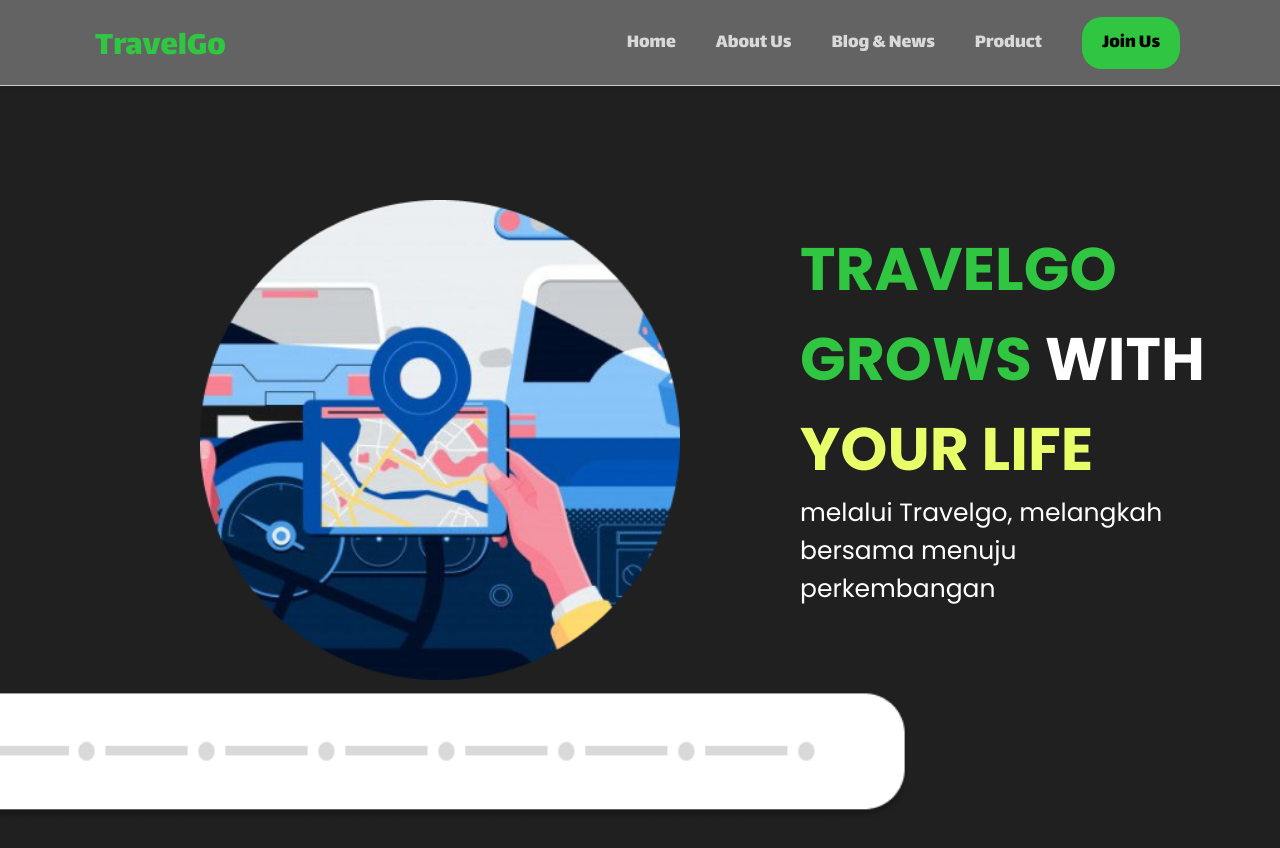
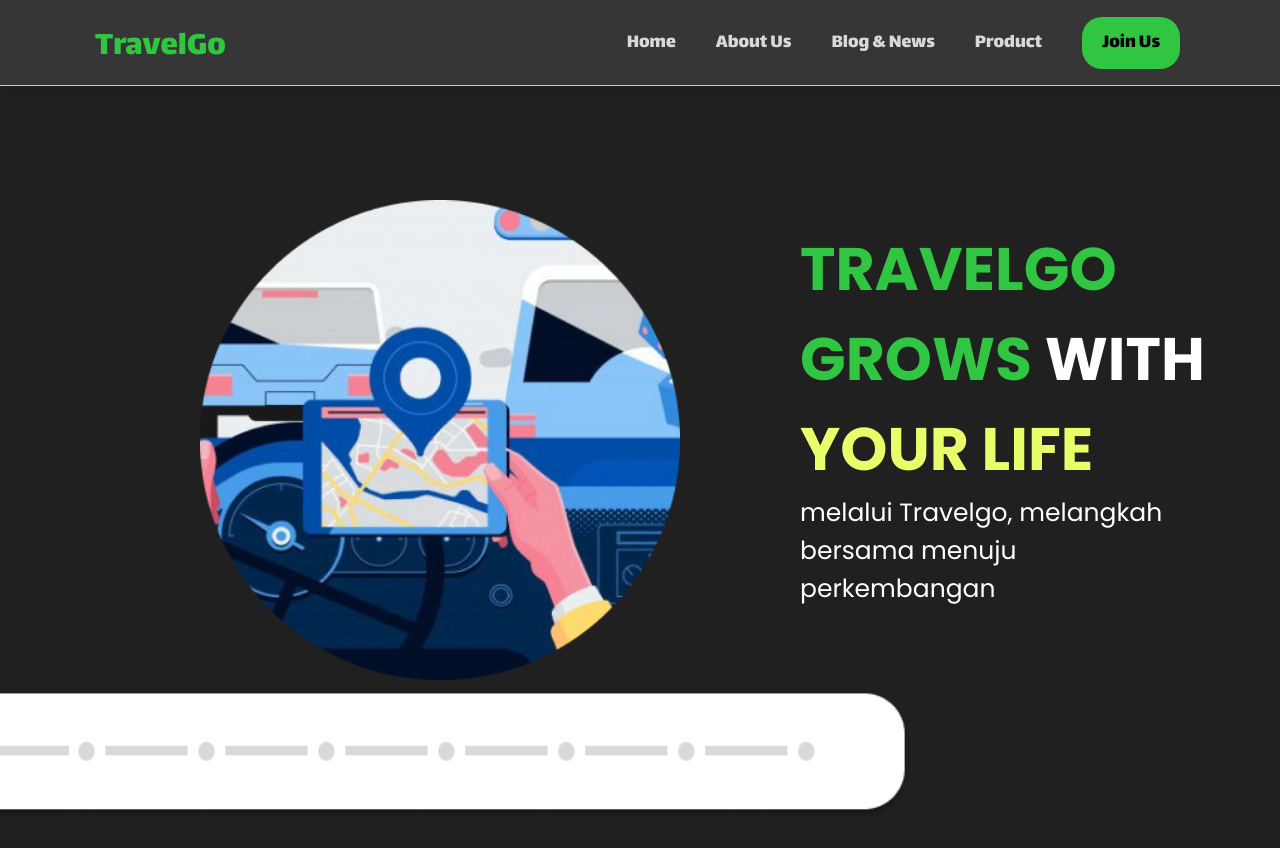
Before and after one commit to 541231222/Travelgo_PTS, a plain HTML site: page aboutUs/index.html in a window 1280 px wide. Shown: the top 848 px of the page. Drawn offline with Linux system fonts and the light colour scheme.

Commit message:
second commit

```diff
--- a/aboutUs/index.html
+++ b/aboutUs/index.html
@@ -1,17 +1,19 @@
 <!DOCTYPE html>
 <html lang="en">
+
 <head>
   <meta charset="UTF-8">
   <meta name="viewport" content="width=device-width, initial-scale=1.0">
   <title>About Us</title>
 </head>
+
 <body>
   <style>
     @import url('https://fonts.googleapis.com/css2?family=Lalezar&display=swap');
     @import url('https://fonts.googleapis.com/css2?family=Poppins:ital,wght@0,100;0,200;0,300;0,400;0,500;0,600;0,700;0,800;0,900;1,100;1,200;1,300;1,400;1,500;1,600;1,700;1,800;1,900&display=swap');
   </style>
   <link rel="stylesheet" href="style.css">
-    <nav class="navbar">
+  <nav class="navbar" id="navbar">
     <a href="" class="logo">TravelGo</a>
     <div class="nav-links">
       <a href="/landingPage/index.html">Home</a>
@@ -22,10 +24,12 @@
     </div>
   </nav>
   <div class="map">
-        <img src="/IMG/Premium Vector _ Man using navigation system while driving a car.png" alt="Image" style="height: 30rem;">
+    <img src="/IMG/Premium Vector _ Man using navigation system while driving a car.png" alt="Image"
+      style="height: 30rem;">
   </div>
   <div class="slogan">
-        <h1><span style="color: #30C641;">TRAVELGO GROWS</span> WITH <BR><span style="color: #E9FF6A;">YOUR LIFE</span></BR></h1>
+    <h1><span style="color: #30C641;">TRAVELGO GROWS</span> WITH <BR><span style="color: #E9FF6A;">YOUR LIFE</span></BR>
+    </h1>
   </div>
   <div class="isianSlogan">
     <p>melalui Travelgo, melangkah bersama menuju <br>perkembangan</p>
@@ -38,14 +42,15 @@
     <p>Travelgo adalah platform yang menyediakan layanan transportasi ke berbagai tempat yang <br>ingin dikunjungi</p>
   </section>
   <section class="section-lokasi">
-        <h1>Berlokasi diJl. DI Panjaitan No.128, Karangreja,<br> Purwokerto Kulon, Kec. Purwokerto Sel.,<br> Kabupaten Banyumas, Jawa Tengah 53141</h1>
+    <h1>Berlokasi diJl. DI Panjaitan No.128, Karangreja,<br> Purwokerto Kulon, Kec. Purwokerto Sel.,<br> Kabupaten
+      Banyumas, Jawa Tengah 53141</h1>
     <img src="/IMG/maps.png" alt="">
   </section>
   <section class="section-pc">
     <img src="/IMG/pc.png " alt="">
-        <h1>Didukung dengan laju perkembangan <br>terupdate disetiap masanya dan ikut <br>mengatasi permasalahan anda <br>dikehidupan sehari-hari.</h1>
+    <h1>Didukung dengan laju perkembangan <br>terupdate disetiap masanya dan ikut <br>mengatasi permasalahan anda
+      <br>dikehidupan sehari-hari.</h1>
   </section>
-</body>
   <footer>
     <section class="footer-section">
       <h1>Travelgo</h1>
@@ -66,4 +71,17 @@
       </div>
     </section>
   </footer>
+  <script>
+    const navbar = document.getElementById('navbar');
+
+    window.onscroll = () => {
+        if (window.pageYOffset > 600){
+            navbar.classList.add('scrolled')
+        } else {
+            navbar.classList.remove('scrolled')
+        }
+    }
+</script>
+</body>
+
 </html>
--- a/aboutUs/style.css
+++ b/aboutUs/style.css
@@ -9,7 +9,7 @@ body {
 }
 .navbar {
     position: fixed;
-    background-color: rgba(255, 255, 255, 0.3); /* Faded white color */
+    background-color: rgba(255, 255, 255, 0.1); /* Faded white color */
     padding: 10px;
     display: flex; /* Use flexbox to align items */
     justify-content: space-between; /* Space items evenly */
@@ -18,7 +18,22 @@ body {
     box-shadow: 0 2px 4px rgba(0, 0, 0, 0.1); /* Add a slight shadow */
     width: 100%; /* Make the navbar full-width */
     overflow: hidden;
-    z-index: 1000; /* Add this line to make the navbar at the outer layer */
+    transition: background-color 0.3s ease-in-out, box-shadow 0.3s ease-in-out; /* Smooth transition for background-color and box-shadow */
+    z-index: 1000;
+}
+
+.navbar.scrolled {
+    background-color: #373737;
+    box-shadow: 0 4px 6px rgba(0, 0, 0, 0.2); /* Slightly more shadow when scrolled */
+}
+
+@keyframes drop-down {
+    from {
+        transform: translateY(-100%);
+    }
+    to {
+        transform: translateY(0);
+    }
 }
 
 .navbar a {
--- a/landingPage/style.css
+++ b/landingPage/style.css
@@ -17,6 +17,21 @@ body {
     box-shadow: 0 2px 4px rgba(0, 0, 0, 0.1); /* Add a slight shadow */
     width: 100%; /* Make the navbar full-width */
     overflow: hidden;
+    transition: background-color 0.3s ease-in-out, box-shadow 0.3s ease-in-out; /* Smooth transition for background-color and box-shadow */
+}
+
+.navbar.scrolled {
+    background-color: #373737;
+    box-shadow: 0 4px 6px rgba(0, 0, 0, 0.2); /* Slightly more shadow when scrolled */
+}
+
+@keyframes drop-down {
+    from {
+        transform: translateY(-100%);
+    }
+    to {
+        transform: translateY(0);
+    }
 }
 
 .navbar a {
```
Also changed, not shown: landingPage/index.html (+20 -3 lines). Lines whose indentation alone changed are shown as unchanged.
